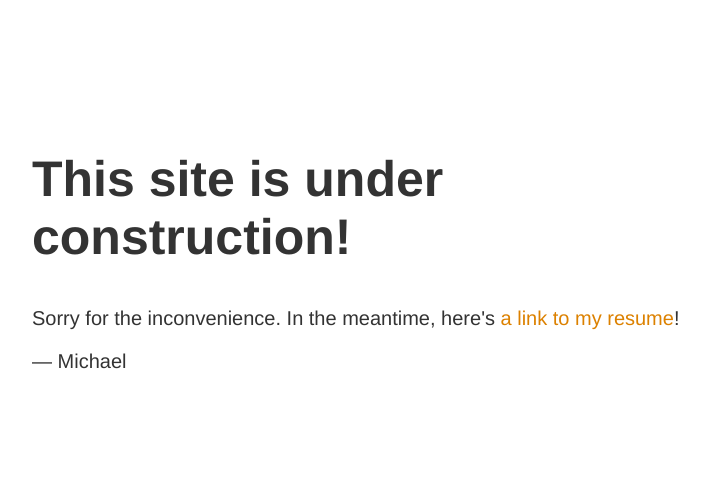
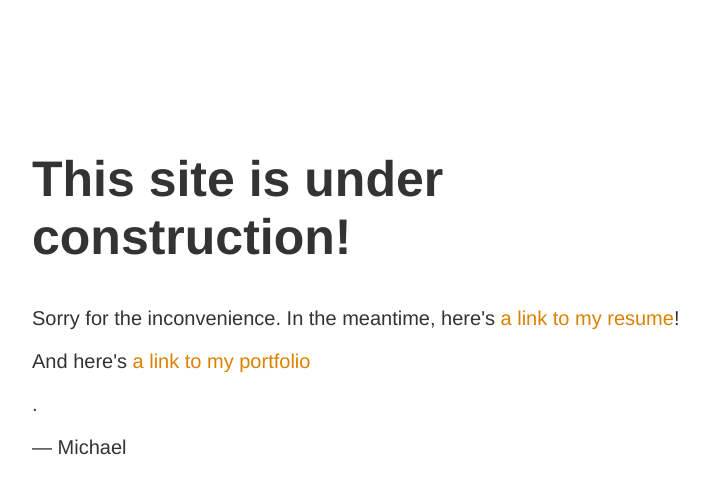
Before and after one commit to mtawata/mtawata.github.io, a Jekyll site: the page index.html, which Jekyll copies as it is, in a window 1280 px wide. Shown: the top 494 px of the page, without its empty margins (283-992 px from the left). Built offline with Jekyll 4.4.1, drawn with Linux system fonts in a browser that asks for light colours.

Commit message:
Update index.html

```diff
--- a/index.html
+++ b/index.html
@@ -13,8 +13,9 @@
 <article>
     <h1>This site is under construction!</h1>
     <div>
-        <p>Sorry for the inconvenience.  In the meantime, here's <a href=https://cloud.tawata.me/s/XgbTYcssJJCoybK#pdfviewer>a link to my resume</a>!</p>
-        <p>&mdash; Michael</p>
+      <p>Sorry for the inconvenience.  In the meantime, here's <a href=http://michaeltawata.com/resume>a link to my resume</a>!</p>
+      <p>And here's <a href=https://michaeltawata.com/portfolio>a link to my portfolio</p></a>.
+      <p>&mdash; Michael</p>
     </div>
 </article>
 
```
